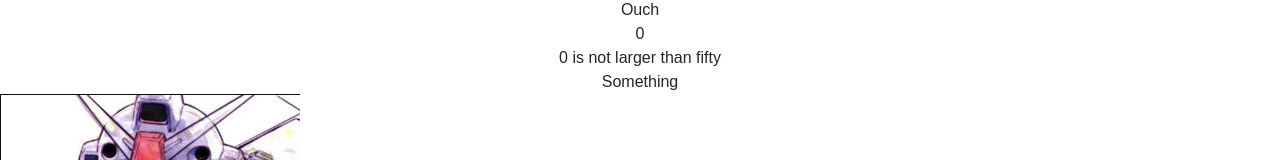
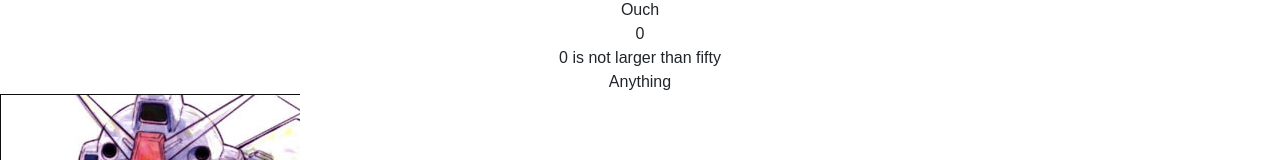
Before and after one commit to allankim0326/allan.site, a React (Create React App) app: page / in a window 1280 px wide. Shown: the part 253-413 px from the top of the page. Built offline with nearby package versions, Linux system fonts and the light colour scheme.

Commit message:
i changed something to anything

```diff
--- a/src/components/Home.js
+++ b/src/components/Home.js
@@ -7,7 +7,7 @@ export default class Home extends Component {
   state = {
     things: ['Ouch'],
     randomNumber: 0,
-    randomWords: 'Something'
+    randomWords: 'Anything'
   }
 
   render() {
```
